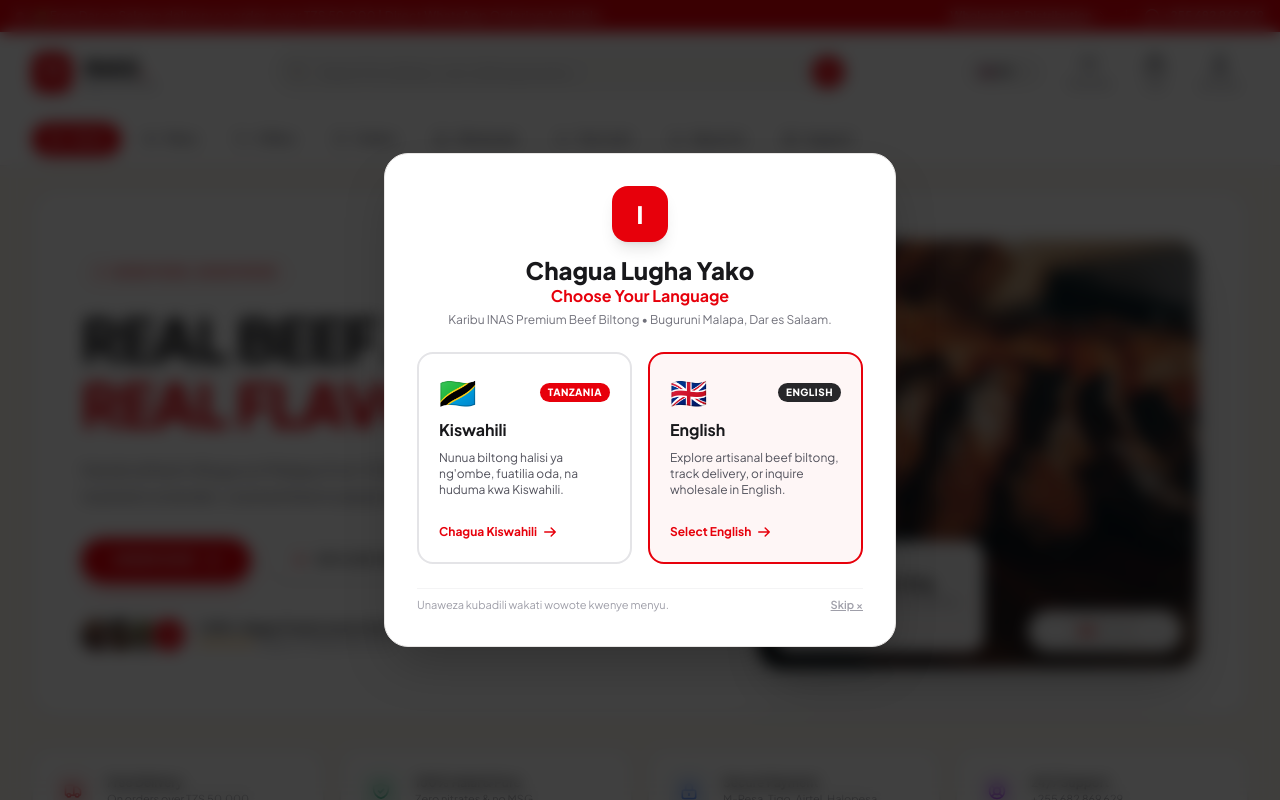
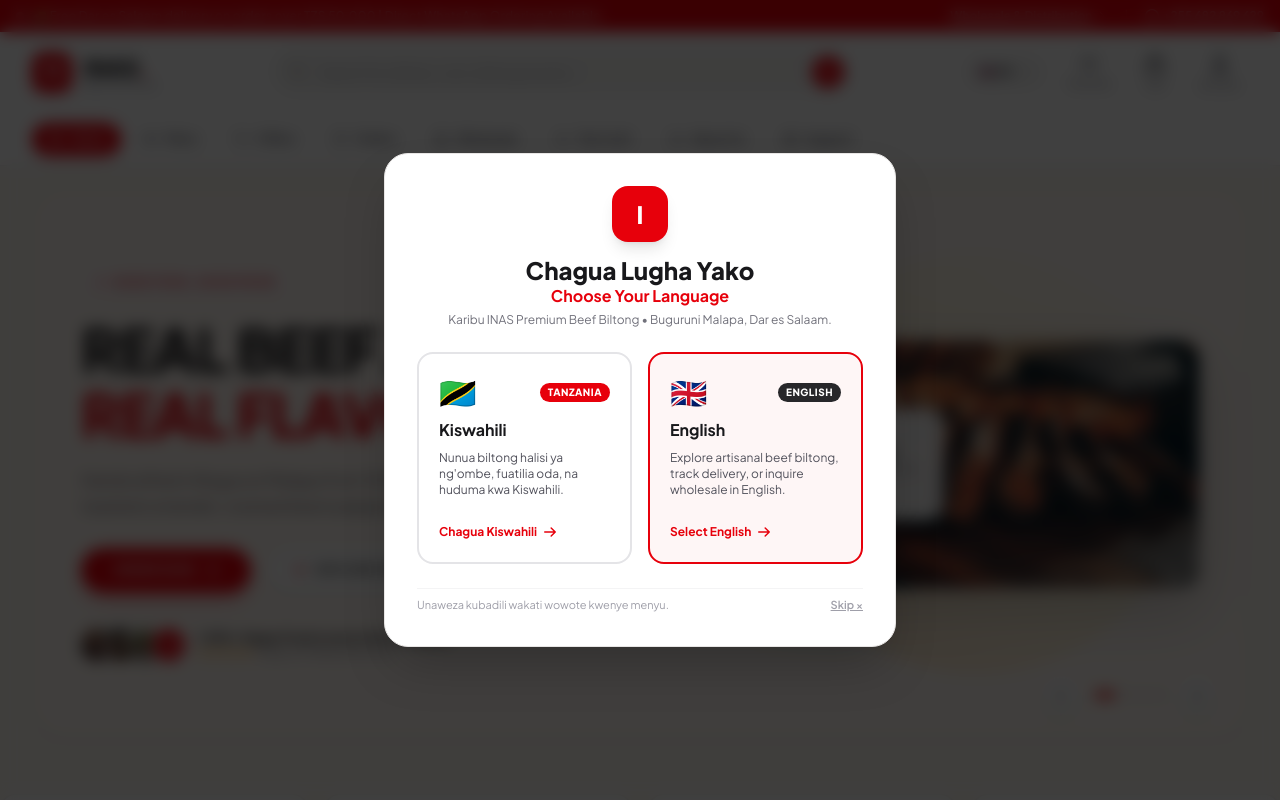
Before and after one commit to stewart767/biltong, a Laravel app: page / in a window 1280 px wide. Run offline with Laravel 12, Linux system fonts and the light colour scheme; data comes from the database, SQL or seed files in the repository; style sheets or scripts are compiled from the project's sources; some web fonts are replaced.

Commit message:
replicate exact TasteHouse hero design: warm cream card, ambient sunburst halo, unconstrained food imagery, floating card, and corner carousel controls

```diff
--- a/resources/views/pages/home.blade.php
+++ b/resources/views/pages/home.blade.php
@@ -41,8 +41,8 @@
         ];
     @endphp
 
-    <!-- 1. HERO SECTION (Exact TasteHouse Layout: Warm Cream Card + Dish Carousel + Floating Tag) -->
-    <section class="rounded-3xl bg-white border border-stone-200/90 p-6 sm:p-10 lg:p-12 relative overflow-hidden shadow-sm"
+    <!-- 1. HERO SECTION (Exact TasteHouse Design: Warm Cream Card + Unconstrained Food Showcase + Halo + Floating Card) -->
+    <section class="rounded-[32px] bg-[#FFF8F2] border border-[#FFE7D6] p-6 sm:p-10 lg:p-12 relative overflow-hidden shadow-sm"
              x-data="{
                  activeSlide: 0,
                  timer: null,
@@ -151,60 +151,60 @@
 
             </div>
 
-            <!-- Hero Right: Full Food Photography Showcase with Floating Dish Card (Exact TasteHouse Layout) -->
-            <div class="lg:col-span-5 relative">
+            <!-- Hero Right: Food Photography Showcase with Floating Dish Card (Exact TasteHouse layout) -->
+            <div class="lg:col-span-5 relative flex items-center justify-center h-[340px] sm:h-[400px] lg:h-[450px]">
 
-                <!-- Full Food Slider Container -->
-                <div class="relative w-full h-[320px] sm:h-[380px] lg:h-[430px] rounded-3xl overflow-hidden shadow-2xl border border-stone-200/90 bg-stone-100 group">
+                <!-- Ambient Warm Halo Disc (Behind Food) -->
+                <div class="absolute w-64 h-64 sm:w-80 sm:h-80 lg:w-[420px] lg:h-[420px] rounded-full bg-gradient-to-tr from-orange-200/50 via-amber-100/40 to-transparent pointer-events-none"></div>
 
-                    <!-- Pre-rendered Full Slides -->
+                <!-- Unconstrained Food Images (Sitting naturally with deep realistic drop-shadow) -->
                 @foreach($heroSlides as $idx => $s)
-                        <div class="absolute inset-0 w-full h-full transition-all duration-700 ease-in-out"
+                    <div class="absolute inset-0 flex items-center justify-center transition-all duration-700 ease-in-out"
                          :class="activeSlide === {{ $idx }} ? 'opacity-100 scale-100 z-10 pointer-events-auto' : 'opacity-0 scale-95 pointer-events-none z-0'"
                          @if($idx === 0) style="opacity: 1;" @else style="opacity: 0;" @endif>
                         <img src="{{ $s['image'] }}"
                              alt="{{ $s['dishName'] }}"
-                                 class="w-full h-full object-cover transform hover:scale-105 transition duration-700">
-                            <!-- Subtle bottom gradient for tag & button readability -->
-                            <div class="absolute inset-0 bg-gradient-to-t from-black/50 via-black/10 to-transparent pointer-events-none"></div>
+                             class="max-h-[300px] sm:max-h-[360px] lg:max-h-[410px] w-auto max-w-full object-contain filter drop-shadow-[0_20px_30px_rgba(0,0,0,0.18)] hover:scale-105 transition-transform duration-500 rounded-2xl">
                     </div>
                 @endforeach
 
-                    <!-- Floating Dish Card (Exact TasteHouse dish price tag) -->
-                    <div class="absolute bottom-4 left-4 z-20 bg-white/95 backdrop-blur-md rounded-2xl p-3.5 sm:p-4 border border-stone-200/80 shadow-2xl max-w-[210px] text-left">
+                <!-- Floating Dish Card (Exact TasteHouse positioning: middle-left of food visual) -->
+                <div class="absolute top-1/2 -translate-y-1/2 left-0 sm:-left-4 lg:-left-6 z-20 bg-white/95 backdrop-blur-md rounded-2xl p-3.5 sm:p-4 border border-stone-200/80 shadow-2xl max-w-[210px] text-left transition transform hover:scale-105">
                     <div class="text-[10px] font-black uppercase tracking-wider text-red-600" x-text="slides[activeSlide]?.tag">{{ $heroSlides[0]['tag'] }}</div>
                     <h4 class="font-extrabold text-xs sm:text-sm text-zinc-900 truncate" x-text="slides[activeSlide]?.dishName">{{ $heroSlides[0]['dishName'] }}</h4>
                     <p class="text-[10px] sm:text-[11px] text-zinc-500 truncate" x-text="slides[activeSlide]?.dishSub">{{ $heroSlides[0]['dishSub'] }}</p>
                     <div class="mt-1.5 font-black text-xs sm:text-sm text-red-600" x-text="slides[activeSlide]?.dishPrice">{{ $heroSlides[0]['dishPrice'] }}</div>
                 </div>
 
-                    <!-- Carousel Navigation Buttons (< >) on Bottom Right Inside Slider -->
-                    <div class="absolute bottom-4 right-4 flex items-center gap-2 z-20 bg-white/90 backdrop-blur-md rounded-full px-2.5 py-1.5 shadow-lg border border-stone-200/70">
+            </div>
+
+        </div>
+
+        <!-- Carousel Navigation Controls (Exact TasteHouse bottom-right placement) -->
+        <div class="absolute bottom-4 right-4 sm:bottom-6 sm:right-8 flex items-center gap-3 z-20">
             <button @click="prev()"
-                                class="w-7 h-7 rounded-full bg-white hover:bg-red-600 hover:text-white text-zinc-700 flex items-center justify-center shadow-sm transition cursor-pointer"
+                    class="w-9 h-9 rounded-full bg-white hover:bg-red-600 hover:text-white text-zinc-700 flex items-center justify-center shadow-md border border-stone-200/80 transition transform hover:scale-110 cursor-pointer"
                     aria-label="Previous">
-                            <svg class="w-3.5 h-3.5" fill="none" stroke="currentColor" viewBox="0 0 24 24"><path stroke-linecap="round" stroke-linejoin="round" stroke-width="2.5" d="M15 19l-7-7 7-7"/></svg>
+                <svg class="w-4 h-4" fill="none" stroke="currentColor" viewBox="0 0 24 24"><path stroke-linecap="round" stroke-linejoin="round" stroke-width="2.5" d="M15 19l-7-7 7-7"/></svg>
             </button>
 
             <!-- Progress Dots -->
-                        <div class="flex items-center gap-1.5 px-1">
+            <div class="flex items-center gap-2 px-1">
                 @foreach($heroSlides as $i => $s)
                     <span class="rounded-full transition-all duration-300"
-                                      :class="activeSlide === {{ $i }} ? 'w-4 h-1.5 bg-red-600' : 'w-1.5 h-1.5 bg-stone-300'"
-                                      @if($i === 0) style="width: 1rem; background-color: #dc2626;" @endif></span>
+                          :class="activeSlide === {{ $i }} ? 'w-5 h-2 bg-red-600' : 'w-2 h-2 bg-stone-300'"
+                          @if($i === 0) style="width: 1.25rem; height: 0.5rem; background-color: #dc2626;" @endif></span>
                 @endforeach
             </div>
 
             <button @click="next()"
-                                class="w-7 h-7 rounded-full bg-white hover:bg-red-600 hover:text-white text-zinc-700 flex items-center justify-center shadow-sm transition cursor-pointer"
+                    class="w-9 h-9 rounded-full bg-white hover:bg-red-600 hover:text-white text-zinc-700 flex items-center justify-center shadow-md border border-stone-200/80 transition transform hover:scale-110 cursor-pointer"
                     aria-label="Next">
                 <svg class="w-4 h-4" fill="none" stroke="currentColor" viewBox="0 0 24 24"><path stroke-linecap="round" stroke-linejoin="round" stroke-width="2.5" d="M9 5l7 7-7 7"/></svg>
             </button>
         </div>
 
-                </div>
-
-            </div>
+    </section>
 
         </div>
 
```
Also changed, not shown: 3 other files. Lines whose indentation alone changed are shown as unchanged.
